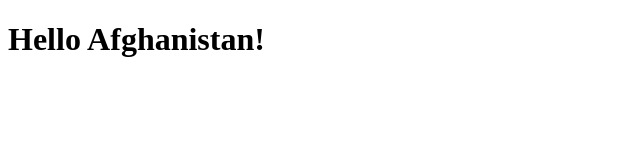
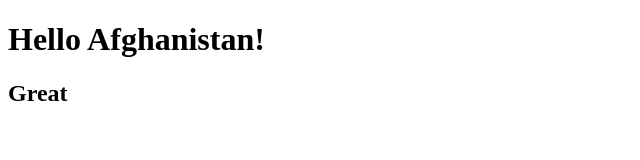
Before and after one commit to ahmadifardin0095/js-ahmadi-codes, a plain HTML site: page index.html in a window 1280 px wide. Shown: the full height of the page, 0-640 px from the left. Drawn offline with Linux system fonts and the light colour scheme.

Commit message:
h2 created

```diff
--- a/index.html
+++ b/index.html
@@ -7,5 +7,8 @@
 </head>
 <body>
   <h1>Hello Afghanistan!</h1>
+  <div>
+    <h2>Great</h2>
+  </div>
 </body>
 </html>
```
